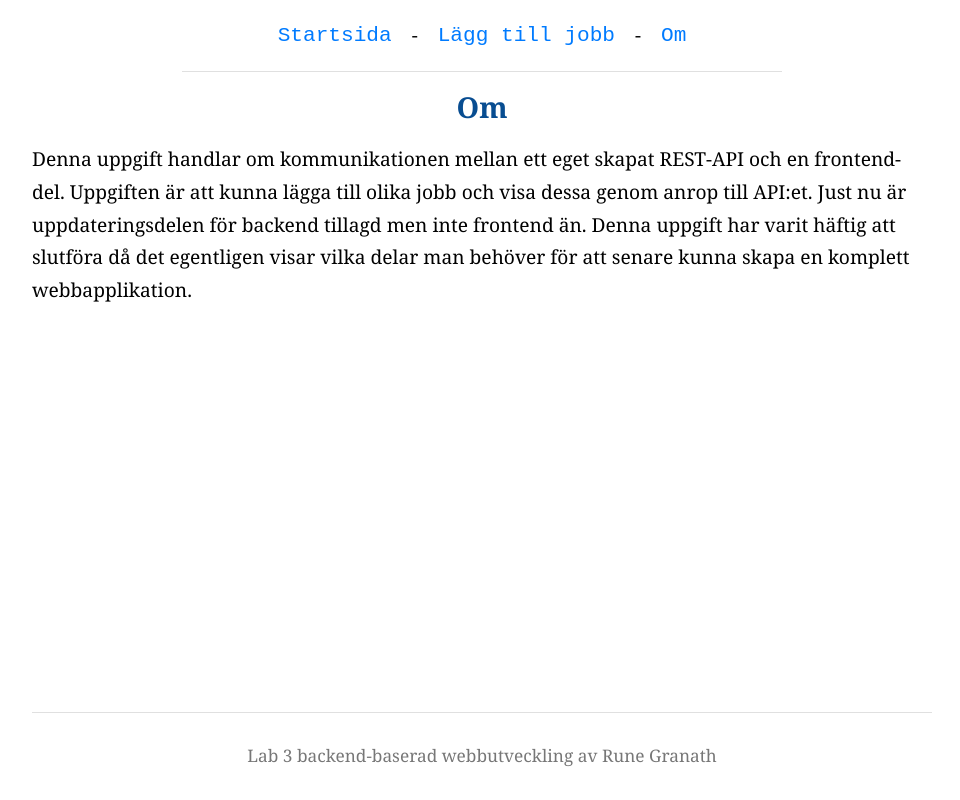
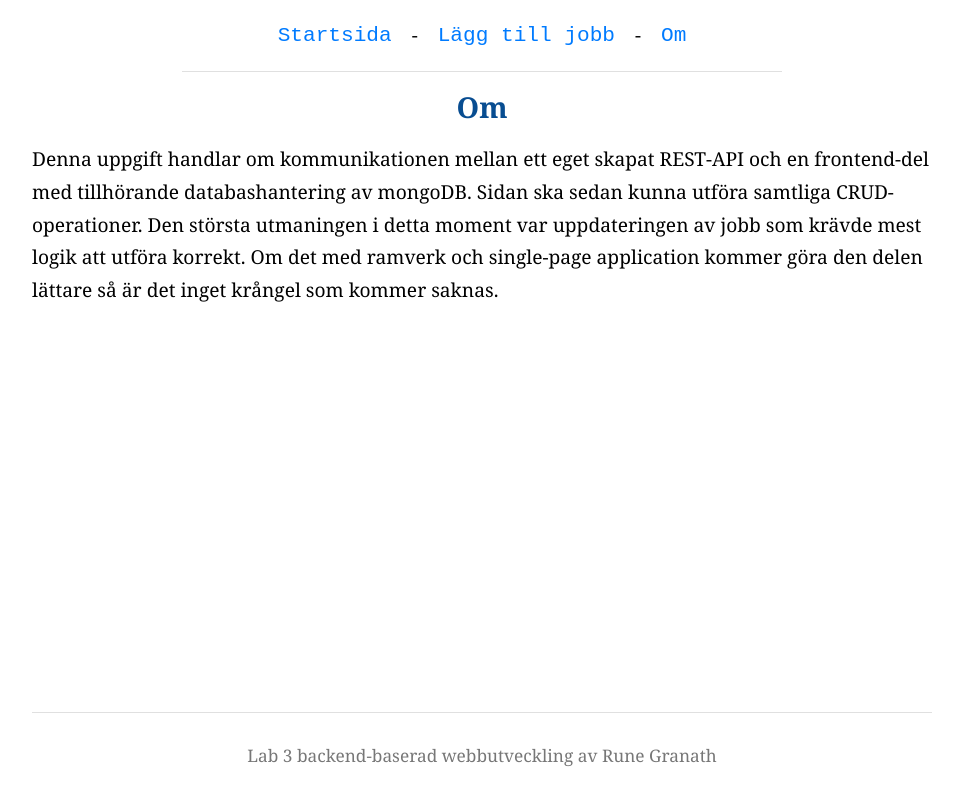
Before and after one commit to runegranath/DT207GLab3Frontend, a website built with Vite: page about.html in a window 1280 px wide. Shown: the whole page, without its empty margins (158-1118 px from the left). Built offline with nearby package versions, Linux system fonts and the light colour scheme; no server answers.

Commit message:
uppdaterad about

```diff
--- a/about.html
+++ b/about.html
@@ -15,11 +15,11 @@
     </header>
     <main>
         <h1>Om</h1>
-        <p>Denna uppgift handlar om kommunikationen mellan ett eget skapat REST-API och en frontend-del. Uppgiften är
-            att kunna lägga till olika jobb och visa dessa genom anrop till API:et. Just nu är uppdateringsdelen för
-            backend tillagd men inte frontend än. Denna uppgift har varit häftig att
-            slutföra då det egentligen visar vilka delar man behöver för att senare kunna skapa en komplett
-            webbapplikation.</p>
+        <p>Denna uppgift handlar om kommunikationen mellan ett eget skapat REST-API och en frontend-del med tillhörande
+            databashantering av mongoDB. Sidan ska
+            sedan kunna utföra samtliga CRUD-operationer. Den största utmaningen i detta moment var uppdateringen av
+            jobb som krävde mest logik att utföra korrekt. Om det med ramverk och single-page application kommer göra
+            den delen lättare så är det inget krångel som kommer saknas. </p>
     </main>
 
     <footer>
```
